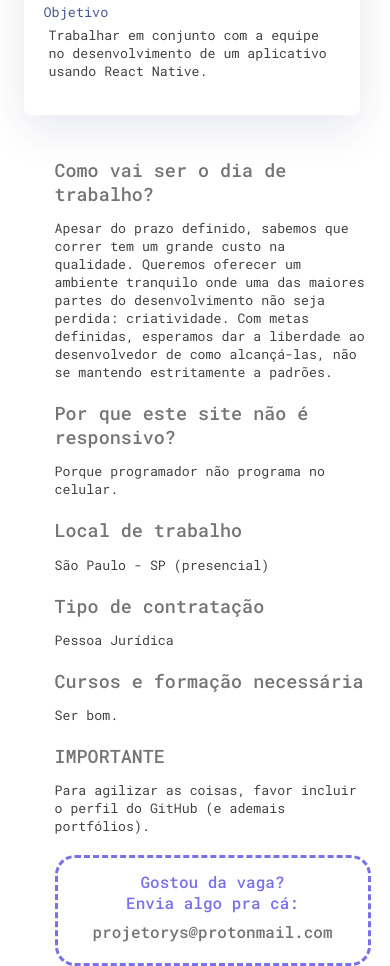
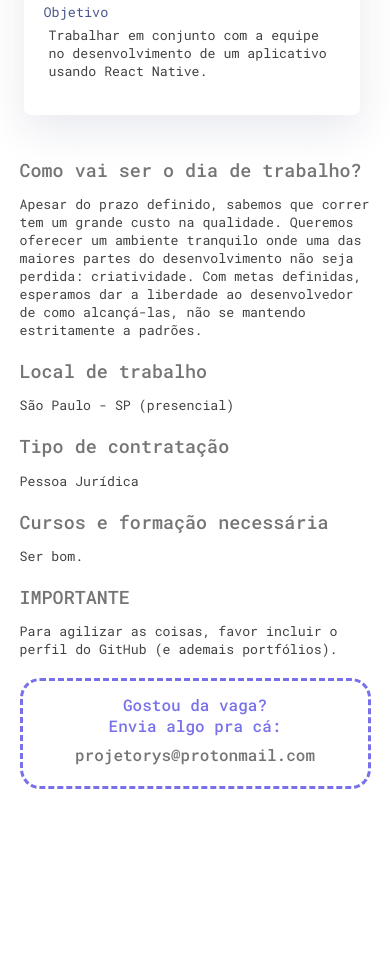
Before and after one commit to Kinark/vagas-rys, a plain HTML site: page index.html in a window 390 px wide. Shown: the part 3340-4306 px from the top of the page. After the commit the page ends 4164 px from the top, so only its background shows below. Drawn offline with nearby package versions, Linux system fonts and the light colour scheme.

Commit message:
Arrumando umas responsividades por aí

```diff
--- a/index.html
+++ b/index.html
@@ -181,8 +181,6 @@
       <div class="extra">
          <div class="big">Como vai ser o dia de trabalho?</div>
          <p>Apesar do prazo definido, sabemos que correr tem um grande custo na qualidade. Queremos oferecer um ambiente tranquilo onde uma das maiores partes do desenvolvimento não seja perdida: criatividade. Com metas definidas, esperamos dar a liberdade ao desenvolvedor de como alcançá-las, não se mantendo estritamente a padrões.</p>
-         <div class="big">Por que este site não é responsivo?</div>
-         <p>Porque programador não programa no celular.</p>
          <div class="big">Local de trabalho</div>
          <p>São Paulo - SP (presencial)</p>
          <div class="big">Tipo de contratação</div>
--- a/styles.css
+++ b/styles.css
@@ -111,6 +111,7 @@ ul {
    width: 33%;
    vertical-align: top;
    margin-top: 100px;
+   margin-bottom: 35px;
    padding-left: 35px;
    text-align: justify;
    text-align-last: right;
@@ -162,6 +163,7 @@ ul {
    .extra {
       width: 100%;
       margin-top: 0;
+      padding-left: 0;
    }
    .vaga {
       width: calc(100% - 15px);
```
